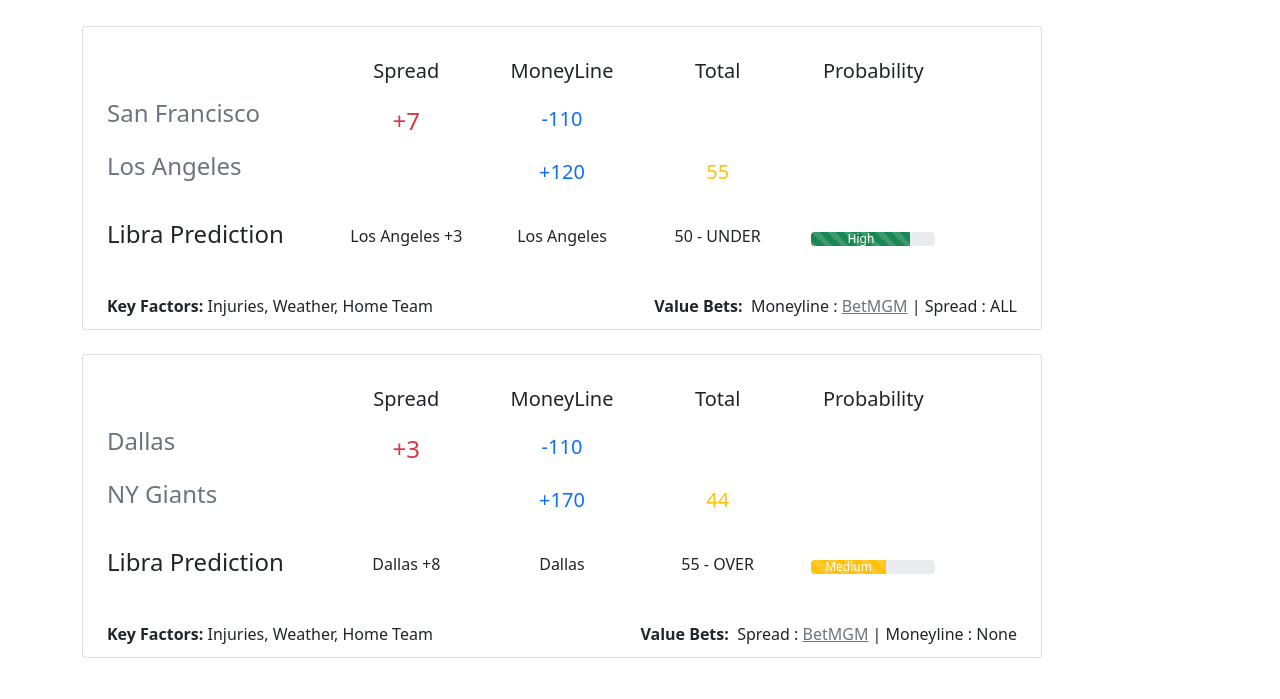
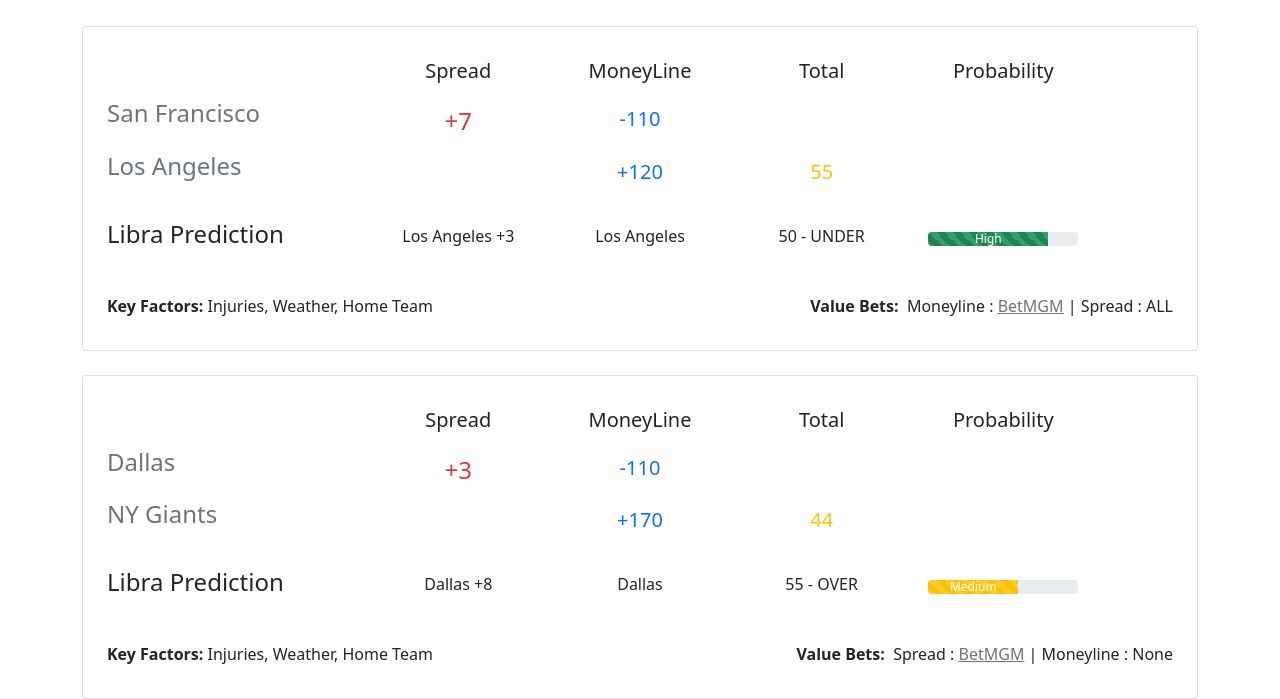
Before and after one commit to jonahdavies/jonahdavies.github.io, a plain HTML site: page nfl.html in a window 1280 px wide. Shown: the part 107-806 px from the top of the page. Drawn offline with nearby package versions, Linux system fonts and the light colour scheme.

Commit message:
Update nfl.html

```diff
--- a/nfl.html
+++ b/nfl.html
@@ -15,7 +15,7 @@
 <div class="row mb-3 ml-3">
 </div>
 
-    <div class="card p-2" style="width: 60rem; height: 19rem;">
+    <div class="card p-2">
       <div class="card-body">
         <div class="row">
           <div class="col-3"></div>
@@ -54,7 +54,7 @@
       </div>
       </div>
       <div><br></div>
-      <div class="card p-2" style="width: 60rem; height: 19rem;">
+      <div class="card p-2">
         <div class="card-body">
           <div class="row">
             <div class="col-3"></div>
```
